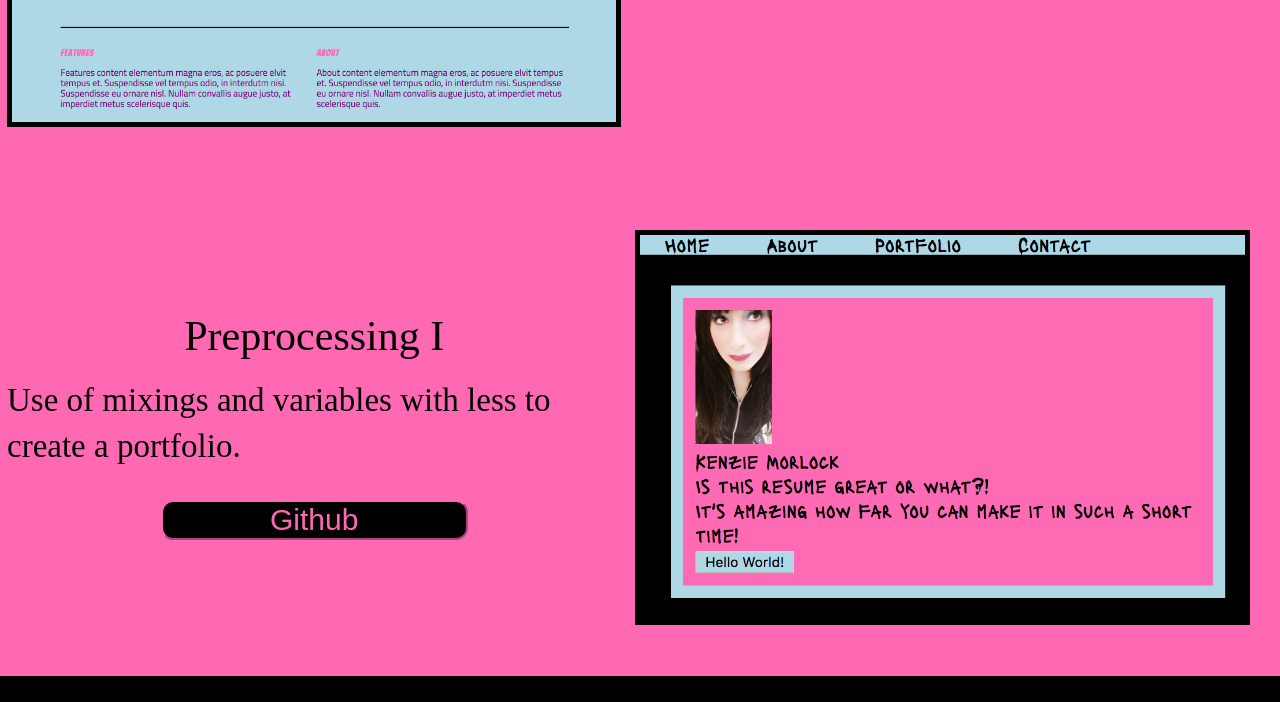
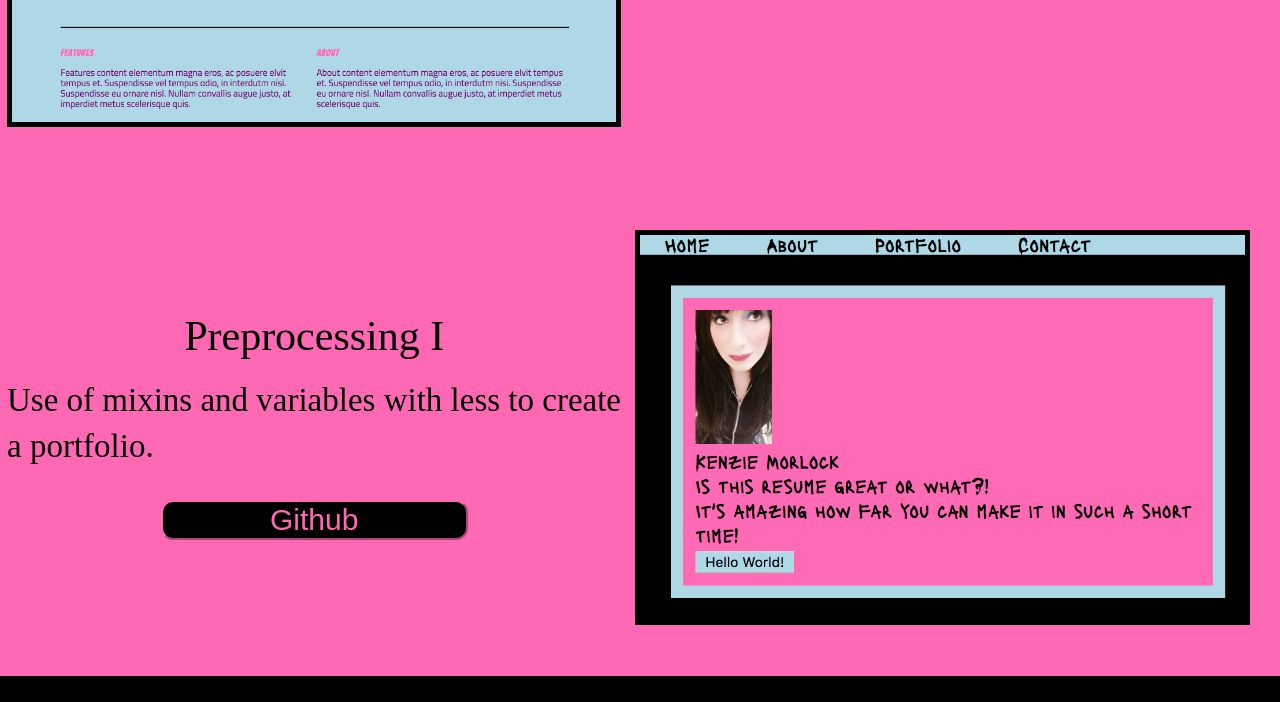
Before and after one commit to kwmorlock/true-portfolio, a plain HTML site: page projects.html in a window 1280 px wide. Shown: the part 1073-1775 px from the top of the page. Drawn offline with Linux system fonts and the light colour scheme.

Commit message:
spelling error fix

```diff
--- a/projects.html
+++ b/projects.html
@@ -65,7 +65,7 @@
     <div class='thirdtwo'>
      <div class='thirdleft'>
        <h2 class='replateh2'> Preprocessing I </h2>
-      <p> Use of mixings and variables with less to create a portfolio.</p>
+      <p> Use of mixins and variables with less to create a portfolio.</p>
       <button class="github" onclick="window.location.href = 'https://github.com/kwmorlock/Preprocessing-I';">Github</button>
      </div>
     <div class='thirdright'>
```
